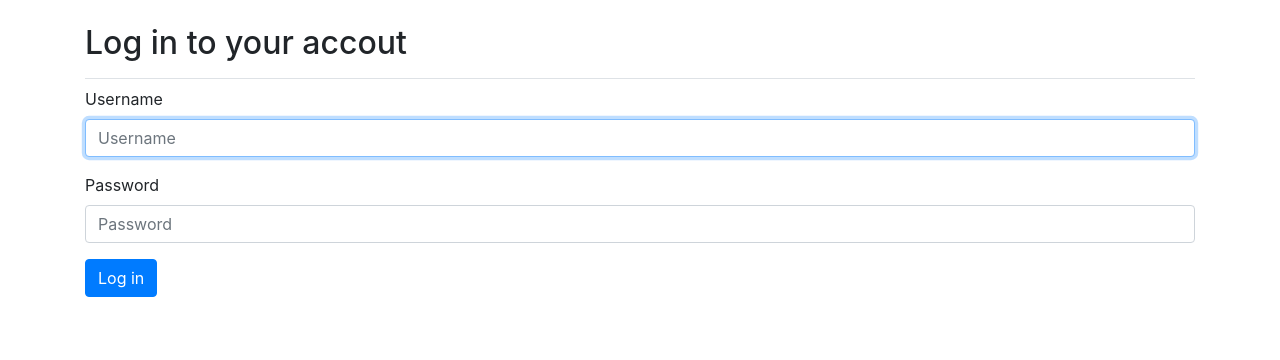
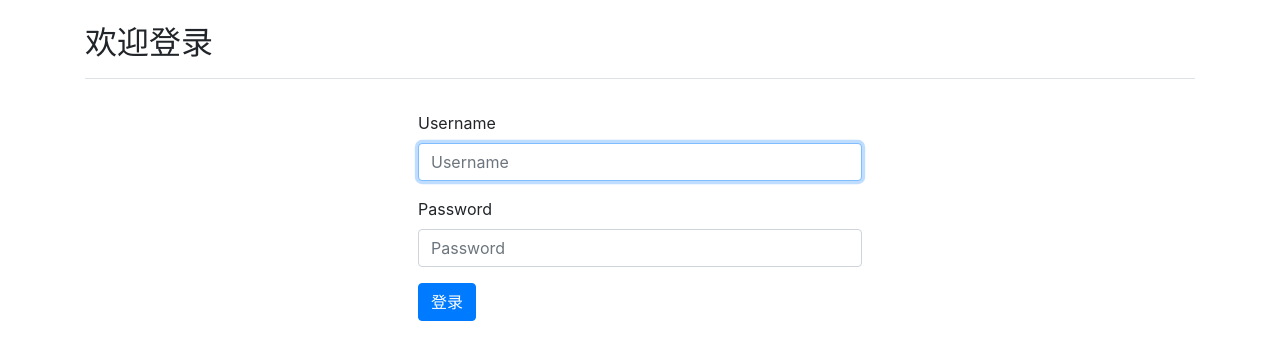
Before and after one commit to nostop852/learning_log, a Django app: page /login/ in a window 1280 px wide. Shown: the part 58-418 px from the top of the page. Run offline with Django 4.2, Linux system fonts and the light colour scheme; parts of the project's set-up code (start-up, migrations or seed data) failed here and were passed over; some libraries are stand-ins or nearby versions.

Commit message:
modified login in page

```diff
--- a/bili/views.py
+++ b/bili/views.py
@@ -116,8 +116,7 @@ def exercise_html(request, exercise_id):
     if road1 not in road:
         road = road + "/" + road1
         os.chdir(road)
-    del_files = os.listdir(road)
-    for del_file in del_files:
+    for del_file in os.listdir(road):
         if re.search(r'_\d{4}', del_file):
             os.unlink(del_file)
     x = random.randint(1000, 9999)
--- a/users/templates/registration/login.html
+++ b/users/templates/registration/login.html
@@ -2,17 +2,17 @@
 {% load bootstrap4 %}
 
 {% block page_header %}
-   <h2>Log in to your accout</h2>
+   <h2>欢迎登录</h2>
 {% endblock page_header %}
 
 {% block content %}
 
-
-<form method="post" action="{%  url 'users:login' %}" class="form">
+<br>
+<form method="post" action="{%  url 'users:login' %}" class="form m-auto" style="width:40%" >
   {% csrf_token %}
   {% bootstrap_form form %}
   {% buttons %}
-  <button name="submit" class="btn btn-primary">Log in</button>
+  <button name="submit" class="btn btn-primary">登录</button>
   {% endbuttons %}
 
   <input type="hidden" name="next"
```
Also changed, not shown: bili/templates/bili/exercise_html_4543.html (added, +23 -0 lines), bili/templates/bili/exercise_html_5562.html (deleted, +0 -19 lines).
